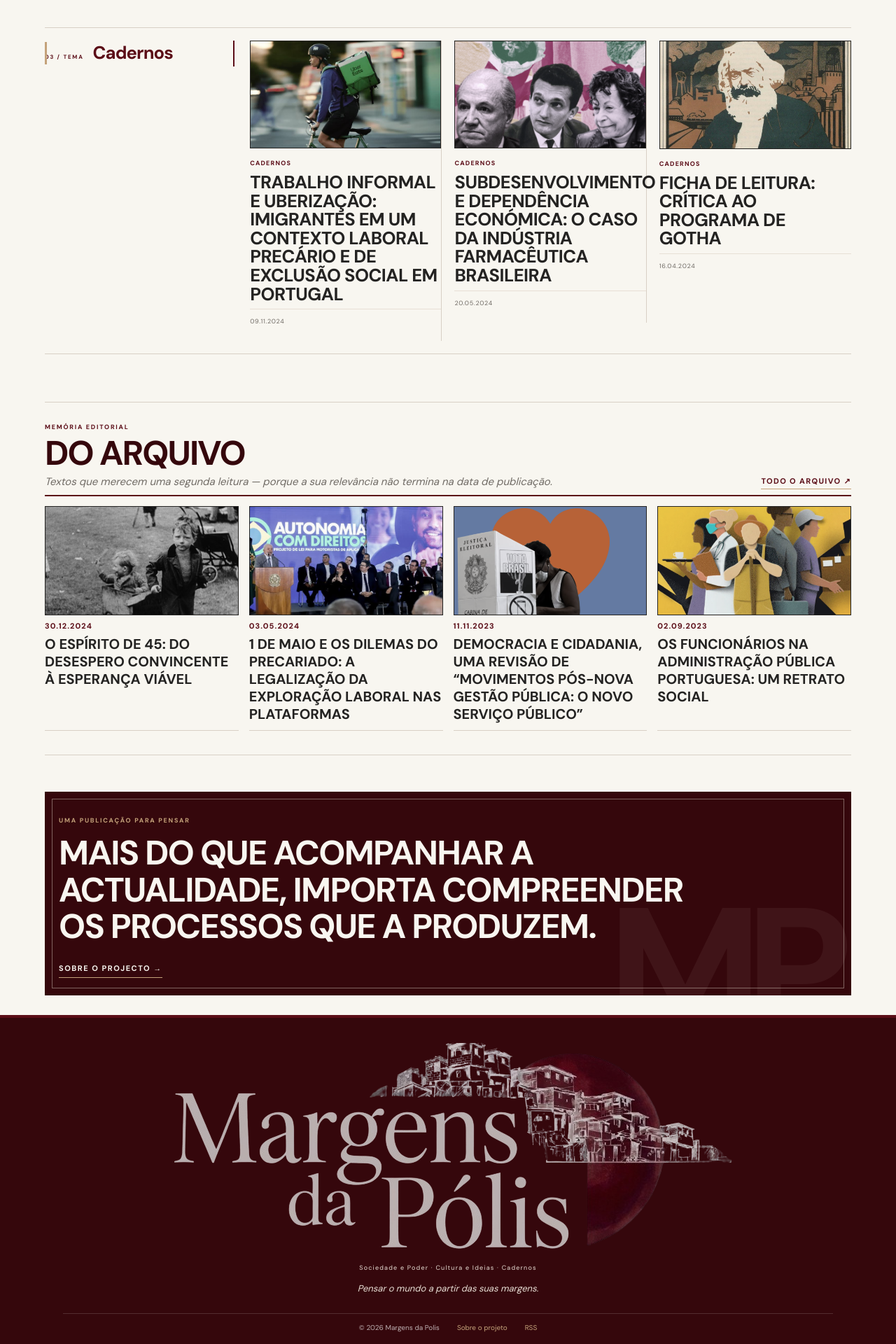
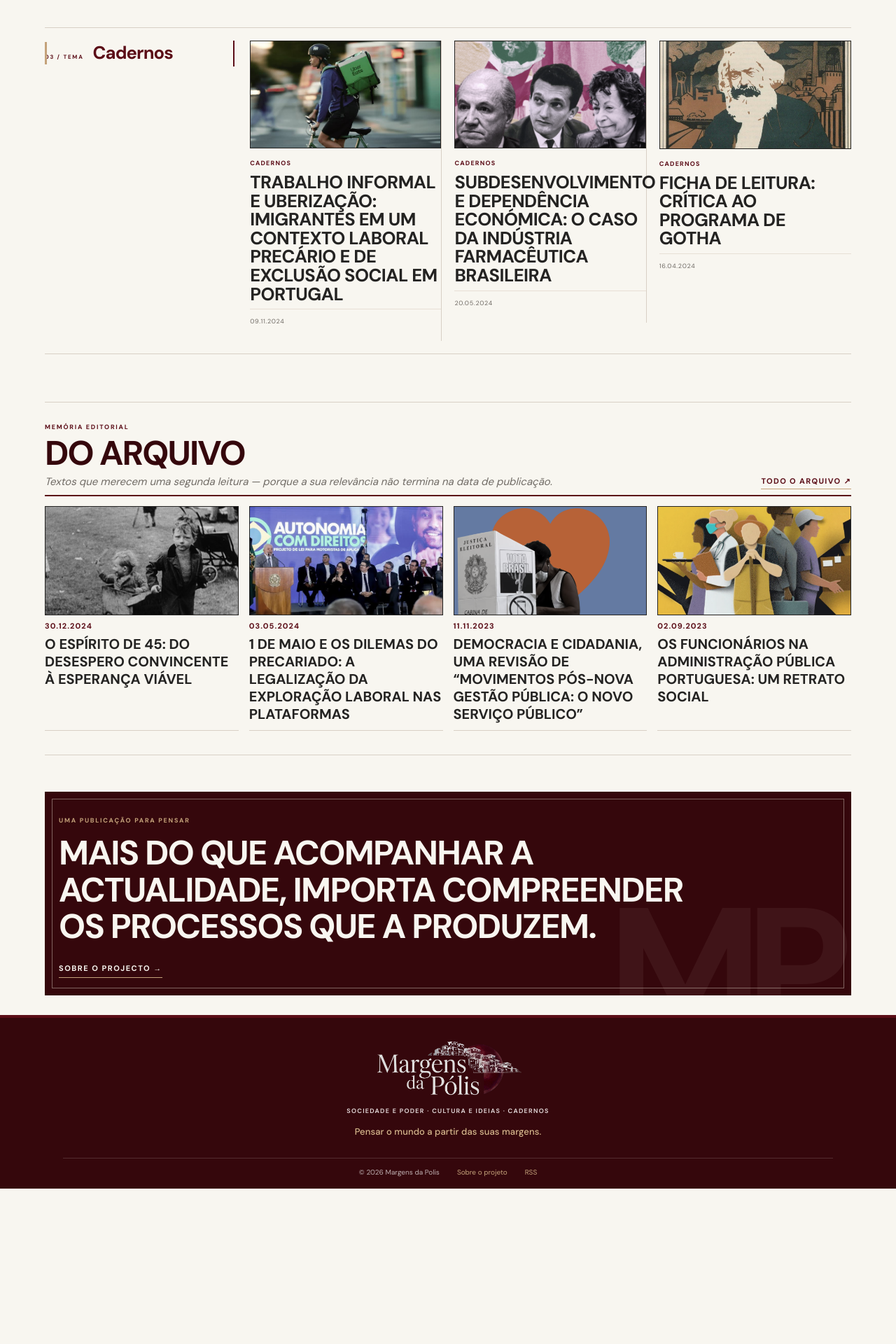
Before and after one commit to gmonteiropolli-design/Margens-da-Polis, a Jekyll site: the page built from index.html, in a window 1280 px wide. Shown: the part 1506-3426 px from the top of the page at 70% size. Built offline with Jekyll 4.4.1, drawn with Linux system fonts in a browser that asks for light colours; some web fonts are replaced; the list of posts is cut into pages by our own code; after the commit the page ends 3204 px from its top, so only the background shows below that.

Commit message:
Ajustar assinatura visual do rodapé

```diff
--- a/assets/css/style.css
+++ b/assets/css/style.css
@@ -2902,3 +2902,12 @@ body.archive-site .archive-page{
 /* IDENTIDADE — assinatura discreta no rodapé; o cabeçalho mantém a marca principal */
 .footer-brand{font-size:24px;line-height:1;letter-spacing:.01em;opacity:.78;margin-bottom:10px}
 .footer-brand i{font-size:.72em}
+
+
+/* RODAPÉ — repetir o símbolo oficial, sem criar uma segunda identidade */
+.site-footer{padding:34px 20px 17px}
+.site-footer .footer-brand{display:flex;justify-content:center;align-items:center;margin:0 auto 14px;opacity:1}
+.site-footer .footer-logo{display:block;width:min(300px,72vw);height:auto;max-height:78px;object-fit:contain}
+.site-footer>p{margin:8px 0;color:#e9dfe0;font:600 9px/1.6 'DM Sans',sans-serif;letter-spacing:1.3px;text-transform:uppercase}
+.site-footer .footer-motto{margin-top:13px;color:#d6b88d;font:500 13px/1.5 'DM Sans',sans-serif;letter-spacing:.1px;text-transform:none}
+@media(max-width:600px){.site-footer .footer-logo{width:min(245px,76vw);max-height:64px}.site-footer>p{font-size:8px;letter-spacing:.9px}}
```
